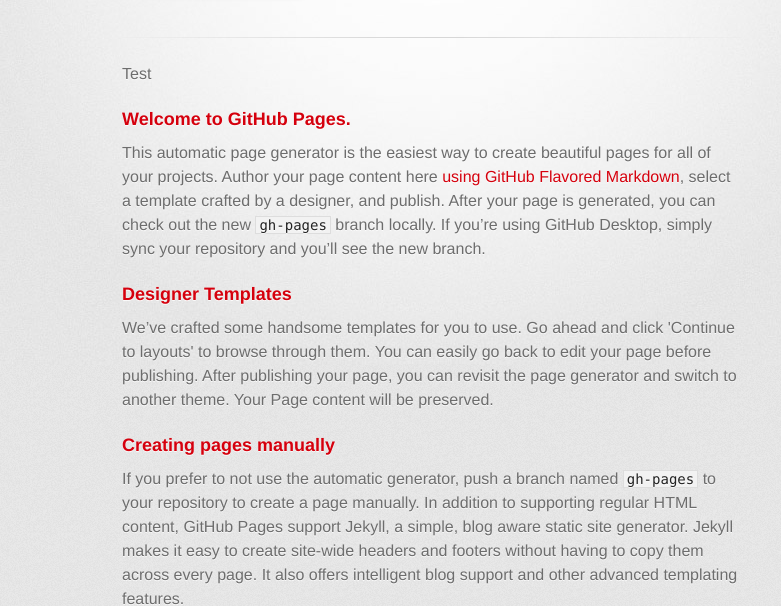
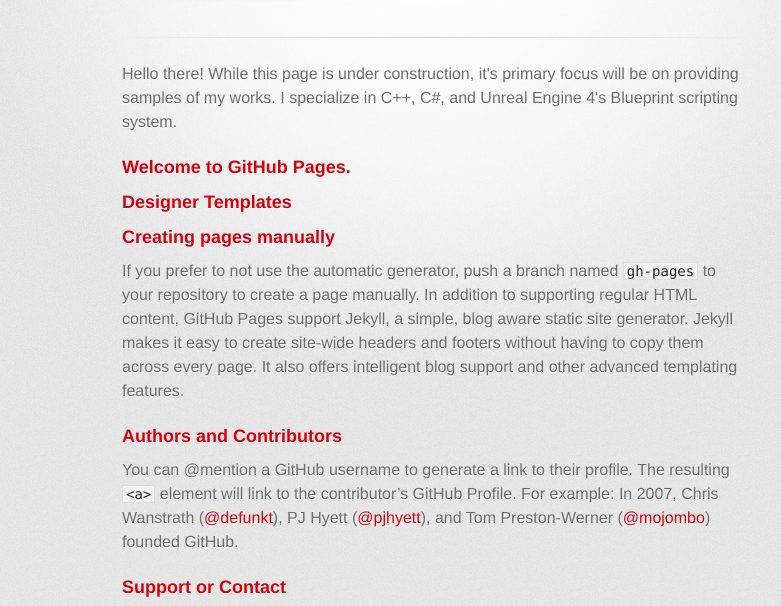
Before and after one commit to Silence792/x--Silence792.github.io, a plain HTML site: page index.html in a window 1280 px wide. Shown: the part 209-815 px from the top of the page, without its empty margins (208-989 px from the left). Drawn offline with Linux system fonts and the light colour scheme; a web font is replaced by a local one.

Commit message:
modded. checking results.

```diff
--- a/index.html
+++ b/index.html
@@ -29,18 +29,13 @@
         <hr>
 
         <section id="main_content">
-          <p>Test</p>
+          <p>Hello there!  While this page is under construction, it's primary focus will be on providing samples of my works.  I specialize in C++, C#, and Unreal Engine 4's Blueprint scripting system.</p>
 
 <h3>
-<a id="welcome-to-github-pages" class="anchor" href="#welcome-to-github-pages" aria-hidden="true"><span aria-hidden="true" class="octicon octicon-link"></span></a>Welcome to GitHub Pages.</h3>
-
-<p>This automatic page generator is the easiest way to create beautiful pages for all of your projects. Author your page content here <a href="https://guides.github.com/features/mastering-markdown/">using GitHub Flavored Markdown</a>, select a template crafted by a designer, and publish. After your page is generated, you can check out the new <code>gh-pages</code> branch locally. If you’re using GitHub Desktop, simply sync your repository and you’ll see the new branch.</p>
+<a id="C++ Samples" class="anchor" href="#C++ Samples" aria-hidden="true"><span aria-hidden="true" class="octicon octicon-link"></span></a>Welcome to GitHub Pages.</h3>
 
 <h3>
 <a id="designer-templates" class="anchor" href="#designer-templates" aria-hidden="true"><span aria-hidden="true" class="octicon octicon-link"></span></a>Designer Templates</h3>
-
-<p>We’ve crafted some handsome templates for you to use. Go ahead and click 'Continue to layouts' to browse through them. You can easily go back to edit your page before publishing. After publishing your page, you can revisit the page generator and switch to another theme. Your Page content will be preserved.</p>
-
 <h3>
 <a id="creating-pages-manually" class="anchor" href="#creating-pages-manually" aria-hidden="true"><span aria-hidden="true" class="octicon octicon-link"></span></a>Creating pages manually</h3>
 
```
